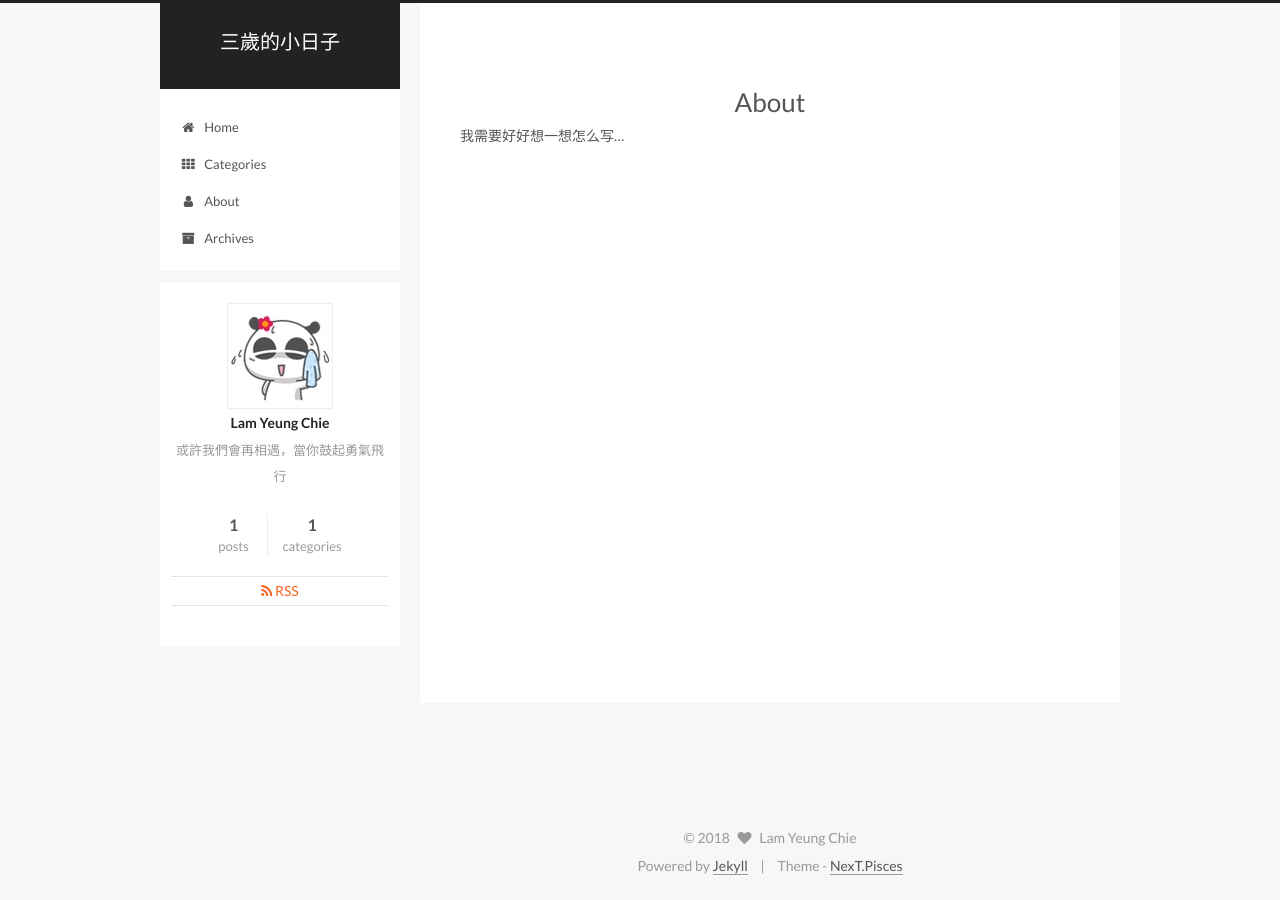
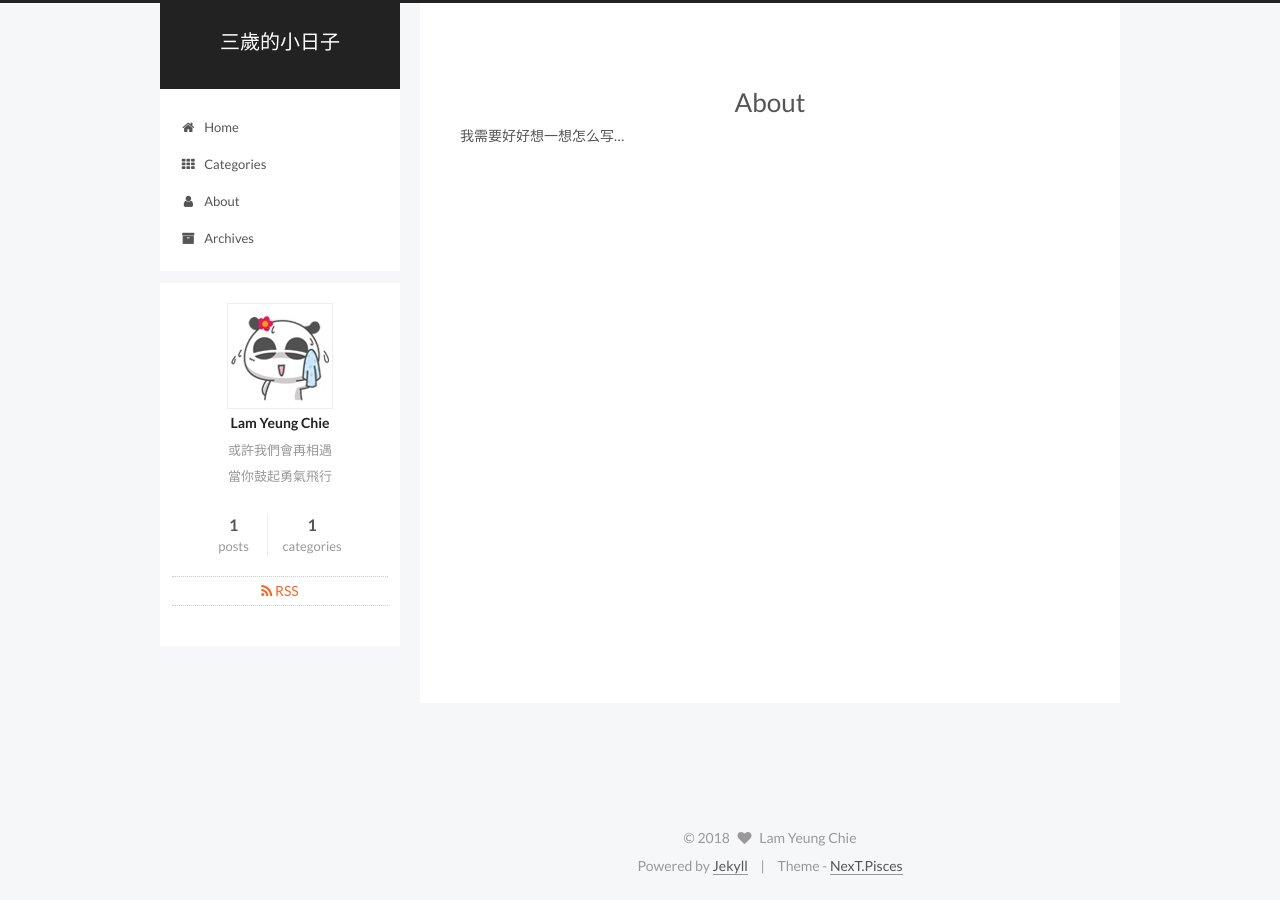
Before and after one commit to moonicake/moonicake.github.io, a Jekyll site: the page built from about/index.md, in a window 1280 px wide. Built offline with Jekyll 4.4.1, drawn with Linux system fonts in a browser that asks for light colours.

```diff
--- a/_config.yml
+++ b/_config.yml
@@ -6,7 +6,7 @@
 # Site
 title: 三歲的小日子
 subtitle:
-description: 或許我們會再相遇，當你鼓起勇氣飛行
+description: 或許我們會再相遇<br>當你鼓起勇氣飛行
 author: Lam Yeung Chie
 # Support language: de, en, fr-FR, id, ja, ko, pt-BR, pt, ru, zh-Hans, zh-hk, zh-tw
 language: en
```
